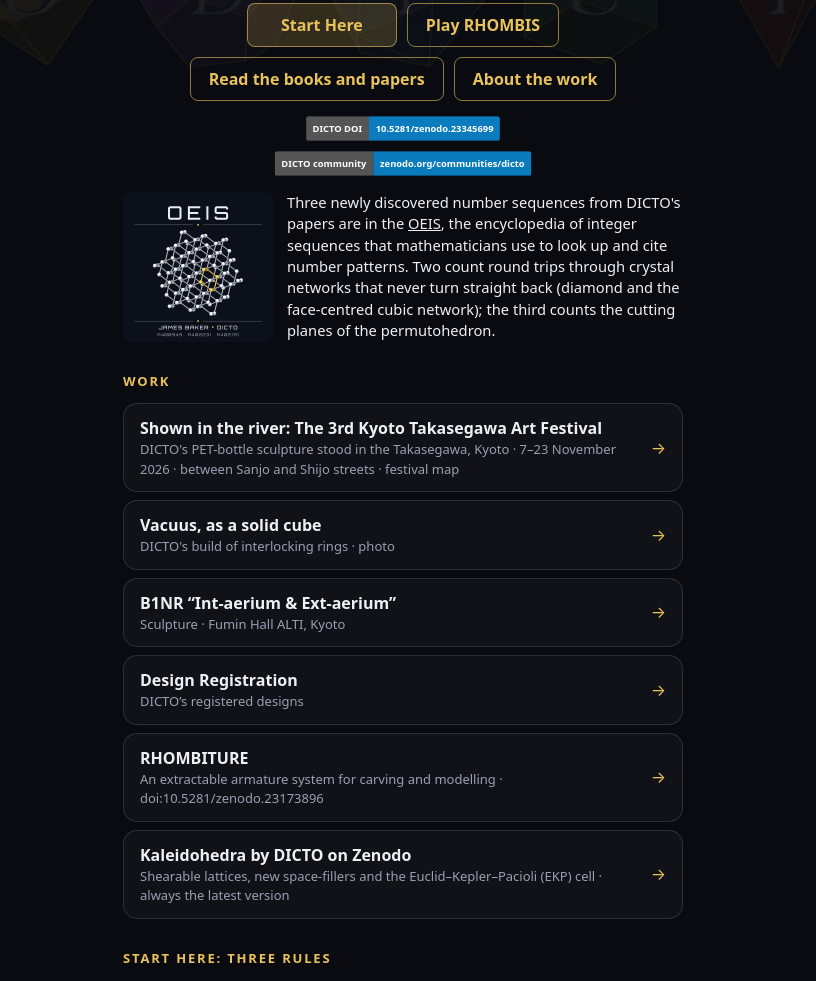
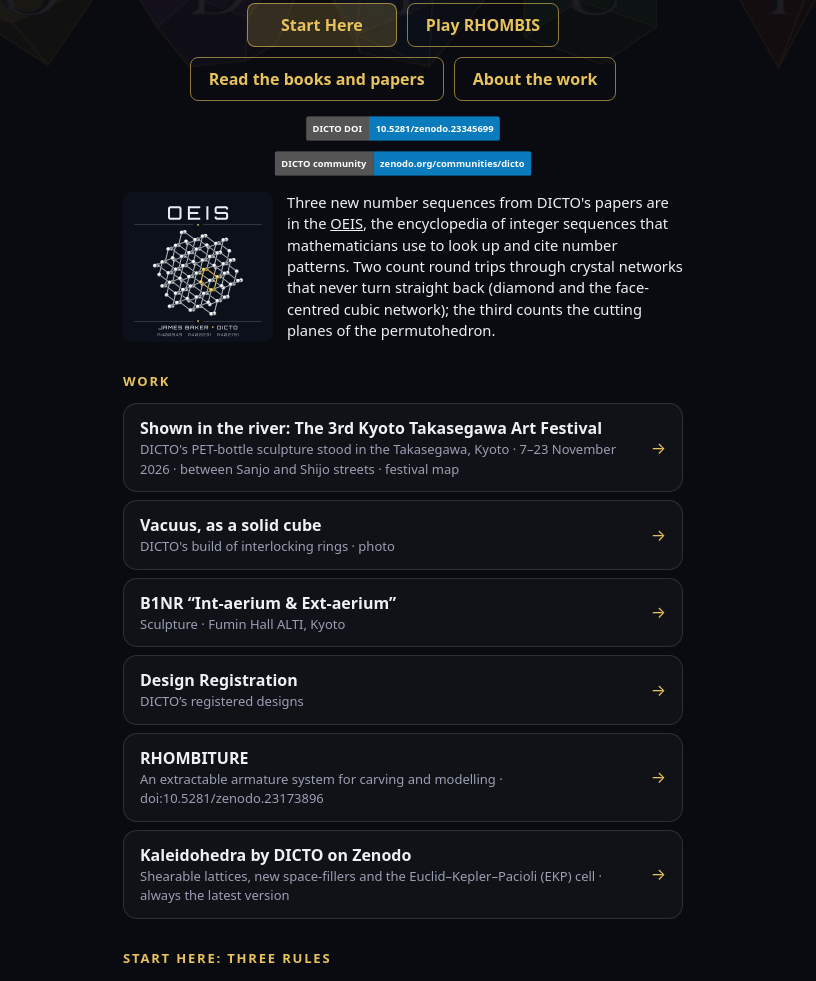
Before and after one commit to DICTOR-Master/dictospheres, a plain HTML site: page index.html in a window 1280 px wide. Shown: the part 784-1765 px from the top of the page, without its empty margins (237-1053 px from the left). Drawn offline with Linux system fonts and the light colour scheme; a script that the page names is missing.

Commit message:
Homepage OEIS line: three new number sequences (DICTO's choice; new to the OEIS)

```diff
--- a/index.html
+++ b/index.html
@@ -279,7 +279,7 @@
       <!-- DICTO 2026-11-24: OEIS sequences (author search "James Baker"), card from exact 3D coordinates (k-research study 2026-11-24-oeis-site-image). -->
       <div class="oeis" style="display:flex;gap:14px;align-items:center;justify-content:center;flex-wrap:wrap;margin:14px auto 0;max-width:620px;text-align:left">
         <a href="https://oeis.org/search?q=author%3A%22James+Baker%22" title="DICTO's sequences in the OEIS"><img src="media/oeis-james-baker.jpg" width="150" height="150" alt="OEIS card: the diamond network with one six-atom ring in gold; James Baker, DICTO; A400949, A402231, A402191" style="border-radius:8px;display:block"></a>
-        <p style="flex:1 1 260px;margin:0;font-size:.92em;line-height:1.45">Three newly discovered number sequences from DICTO's papers are in the <a href="https://oeis.org/search?q=author%3A%22James+Baker%22">OEIS</a>, the encyclopedia of integer sequences that mathematicians use to look up and cite number patterns. Two count round trips through crystal networks that never turn straight back (diamond and the face-centred cubic network); the third counts the cutting planes of the permutohedron.</p>
+        <p style="flex:1 1 260px;margin:0;font-size:.92em;line-height:1.45">Three new number sequences from DICTO's papers are in the <a href="https://oeis.org/search?q=author%3A%22James+Baker%22">OEIS</a>, the encyclopedia of integer sequences that mathematicians use to look up and cite number patterns. Two count round trips through crystal networks that never turn straight back (diamond and the face-centred cubic network); the third counts the cutting planes of the permutohedron.</p>
       </div>
     </header>
 
```
